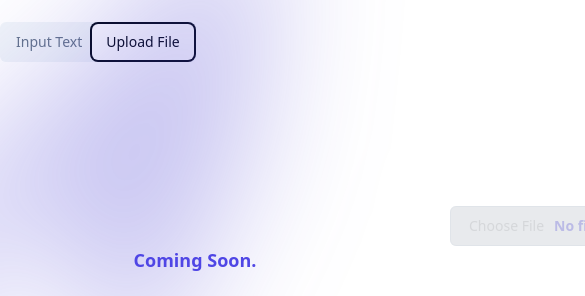
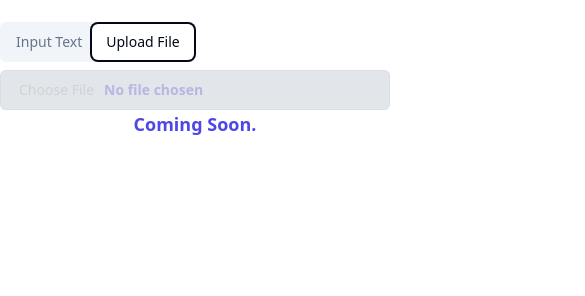
Before and after one commit to m-kuehnle/ai-tool, a React (Vite) app: page / in a window 390 px wide. Both pictures are taken after a click on the tab "Upload File". Shown: the part 326-622 px from the top of the page, 585 px wide, since content can reach past the window. Built offline with nearby package versions, Linux system fonts and the light colour scheme; no server answers.

Commit message:
removed backgroundanimation 2 and new data teaser for mobile devices

```diff
--- a/package.json
+++ b/package.json
@@ -29,7 +29,8 @@
     "react-device-detect": "^2.2.3",
     "react-dom": "^18.2.0",
     "tailwind-merge": "^2.2.2",
-    "tailwindcss-animate": "^1.0.7"
+    "tailwindcss-animate": "^1.0.7",
+    "tesseract.js": "^5.0.5"
   },
   "devDependencies": {
     "@types/node": "^20.12.2",
--- a/src/App.tsx
+++ b/src/App.tsx
@@ -11,8 +11,6 @@ import icon from "./assets/favicon.ico";
 import { Tabs, TabsContent, TabsList, TabsTrigger } from "@/components/ui/tabs";
 import { fetchOctoAI, countWords } from "./api+countWords"; // Importiere die Funktionen aus der api.ts Datei
 import { Input } from "@/components/ui/input";
-import isMobile,{} from 'react-device-detect';
-
 const { VITE_OCTOAI_TOKEN } = import.meta.env;
 
 // FUNKTIONEN
@@ -136,15 +134,23 @@ function App() {
             <div className="absolute inset-x-0 flex items-center justify-center text-lg font-bold text-indigo-600 z-10 mt-10">
               Coming Soon.
             </div>
-      <div
-        className={`grid w-full max-w-sm items-center gap-1.5 mt-36 ${
-          // Anpassen der Positionierung basierend auf dem Gerätetyp
-          isMobile ? 'transform: ' : ''
-        }`}
-        style={{ transform: 'translateX(450px)', zIndex: 0 }}
-      >
-        {/* Deaktiviertes Eingabeelement */}
+            <div>
+              {/* Auf mobilen Geräten */}
+              <div className="relative md:hidden">
+                <div className="absolute inset-0 bg-gray-300 opacity-50 cursor-not-allowed rounded-md z-0"></div>
+                <Input
+                  id="picture"
+                  type="file"
+                  disabled={true}
+                  className="left-0 z-10"
+                />
+              </div>
+
+              {/* Auf Desktop-Geräten */}
+              <div className="hidden md:block absolute top-1/2 left-1/2 transform -translate-x-1/2 -translate-y-1/2">
                 <Input id="picture" type="file" disabled={true} />
+              </div>
+
               {/* Halbtransparente Überlagerung */}
               <div className="absolute inset-0 bg-gray-300 opacity-50 cursor-not-allowed rounded-md z-0"></div>
             </div>
@@ -165,22 +171,7 @@ function App() {
         />
       </div>
 
-      {/* Grafische Hintergrundanimation  2 */}
-      <div
-        className="absolute bottom-0 right-0 transform-gpu overflow-hidden blur-3xl sm:-top-80"
-        style={{ overflow: "visible", pointerEvents: "none" }}
-      >
-        <div
-          className="relative w-[50rem] h-[50rem] rotate-[30deg] bg-gradient-to-tr from-indigo-600 to-indigo-700 opacity-30"
-          style={{
-            clipPath:
-              "polygon(74.1% 44.1%, 100% 61.6%, 97.5% 26.9%, 85.5% 0.1%, 80.7% 2%, 72.5% 32.5%, 60.2% 62.4%, 52.4% 68.1%, 47.5% 58.3%, 45.2% 34.5%, 27.5% 76.7%, 0.1% 64.9%, 17.9% 100%, 27.6% 76.8%, 76.1% 97.7%, 74.1% 44.1%)",
-            right: "20%", // Positionierung am rechten Rand
-            bottom: "-60%", // Positionierung unterhalb des Bildschirms
-            zIndex: -1, // Stellen Sie sicher, dass die Hintergrundanimation unterhalb des Buttons liegt
-          }}
-        />
-      </div>
+
     </>
   );
 }
```
Also changed, not shown: 1 other file (tests, documents, lock files or other folders). Lines whose indentation alone changed are shown as unchanged.
